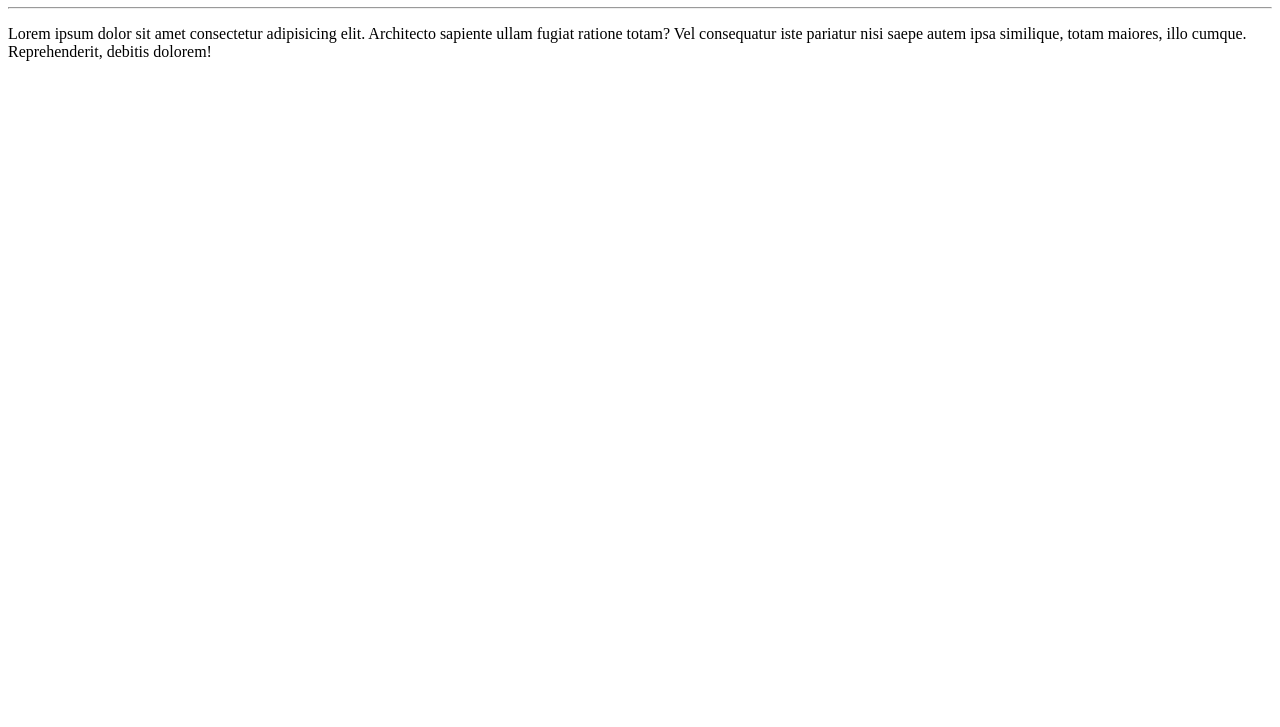
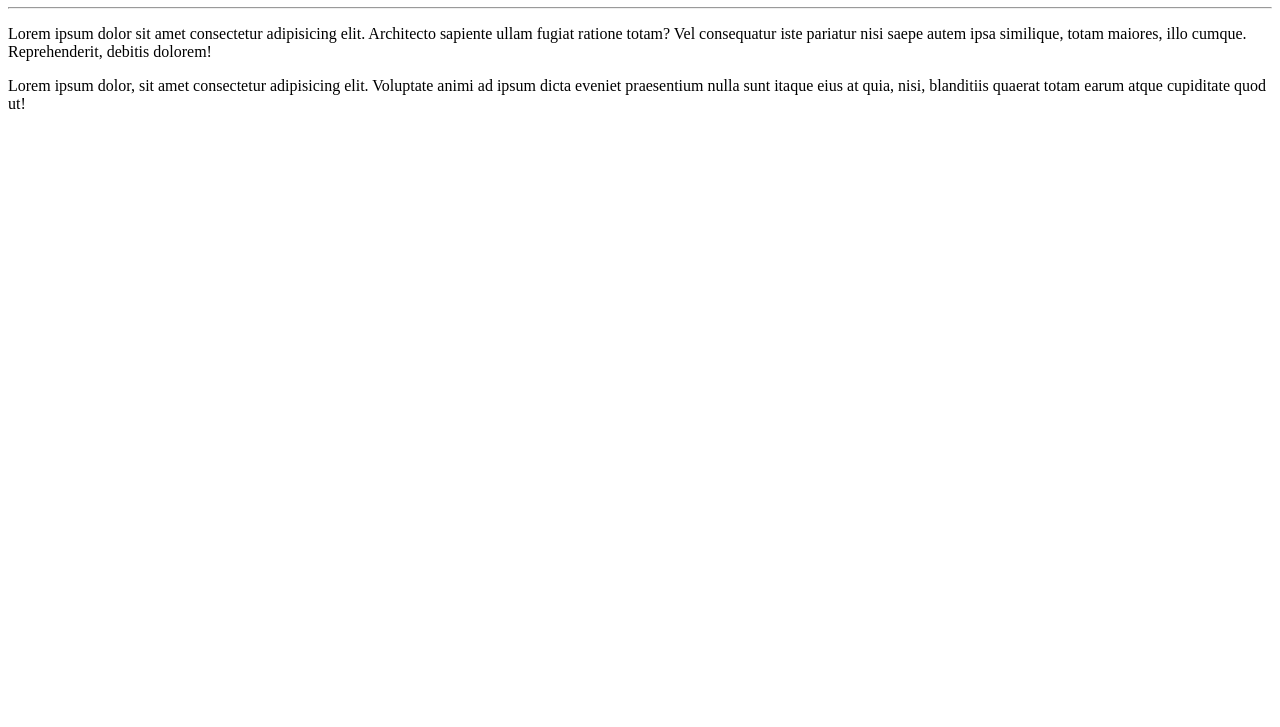
Before and after one commit to GustavoDreherRossini/Ola-Mundo, a plain HTML site: page Site-exemplo/index.html in a window 1280 px wide. Shown: the part 73-800 px from the top of the page. Drawn offline with Linux system fonts and the light colour scheme.

Commit message:
adicionei lorem

```diff
--- a/Site-exemplo/index.html
+++ b/Site-exemplo/index.html
@@ -9,5 +9,6 @@
     <h1>Olá, Mundo!</h1>
     <hr>
     <p>Lorem ipsum dolor sit amet consectetur adipisicing elit. Architecto sapiente ullam fugiat ratione totam? Vel consequatur iste pariatur nisi saepe autem ipsa similique, totam maiores, illo cumque. Reprehenderit, debitis dolorem!</p>
+    <p>Lorem ipsum dolor, sit amet consectetur adipisicing elit. Voluptate animi ad ipsum dicta eveniet praesentium nulla sunt itaque eius at quia, nisi, blanditiis quaerat totam earum atque cupiditate quod ut!</p>
 </body>
 </html>
```
